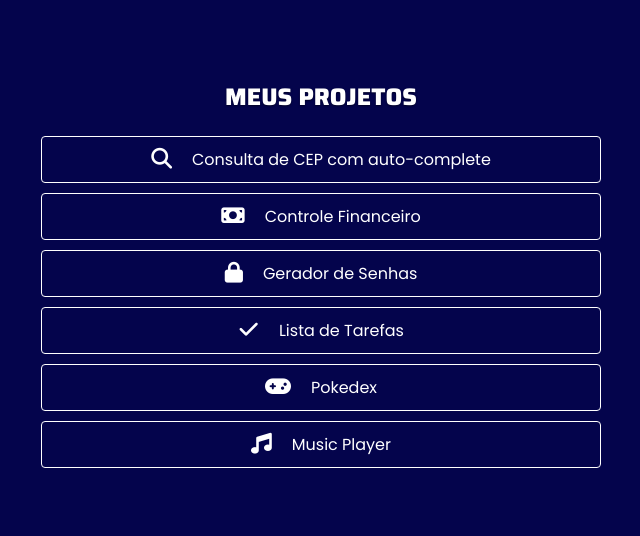
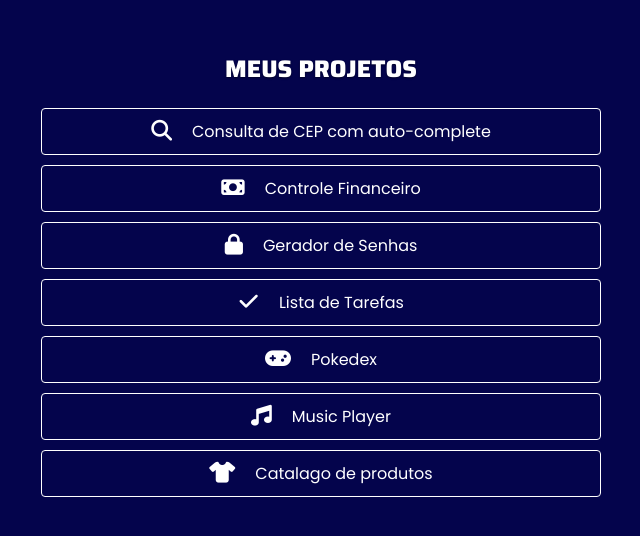
Before and after one commit to caarloshenriq/portifolio, a plain HTML site: page projetos/projetos.html in a window 1280 px wide. Shown: the part 122-658 px from the top of the page, without its empty margins (319-959 px from the left). Drawn offline with Linux system fonts and the light colour scheme.

Commit message:
Update projetos.html

```diff
--- a/projetos/projetos.html
+++ b/projetos/projetos.html
@@ -56,6 +56,10 @@
                     <i class="fa-solid fa-music"></i>
                     <p>Music Player</p>
                 </a>
+                <a href="https://catalago-five.vercel.app/">
+                    <i class="fa-solid fa-shirt"></i>
+                    <p>Catalago de produtos</p>
+                </a>
             </div>
         </div>
     </section>
```
